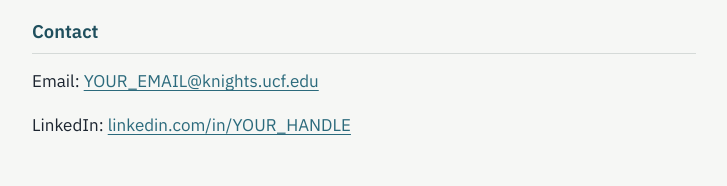
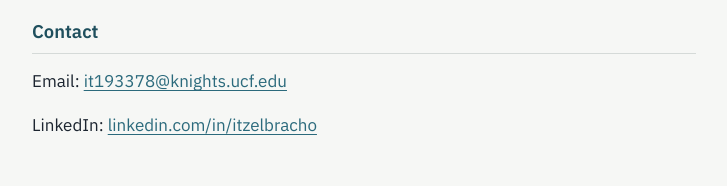
Before and after one commit to dp0ttxy/itzel.github.io, a plain HTML site: page index.html in a window 1280 px wide. Shown: the part 1086-1272 px from the top of the page, without its empty margins (276-1003 px from the left). Drawn offline with Linux system fonts and the light colour scheme.

Commit message:
Update index.html

```diff
--- a/index.html
+++ b/index.html
@@ -46,8 +46,8 @@
     <section id="contact">
       <h2>Contact</h2>
       <!-- Replace the two placeholders below with your real email and LinkedIn URL -->
-      <p>Email: <a href="mailto:it193378@ucf.edu">YOUR_EMAIL@knights.ucf.edu</a></p>
-      <p>LinkedIn: <a href="https://www.linkedin.com/in/itzelbracho">linkedin.com/in/YOUR_HANDLE</a></p>
+      <p>Email: <a href="mailto:it193378@ucf.edu">it193378@knights.ucf.edu</a></p>
+      <p>LinkedIn: <a href="https://www.linkedin.com/in/itzelbracho">linkedin.com/in/itzelbracho</a></p>
     </section>
 
   </main>
```
